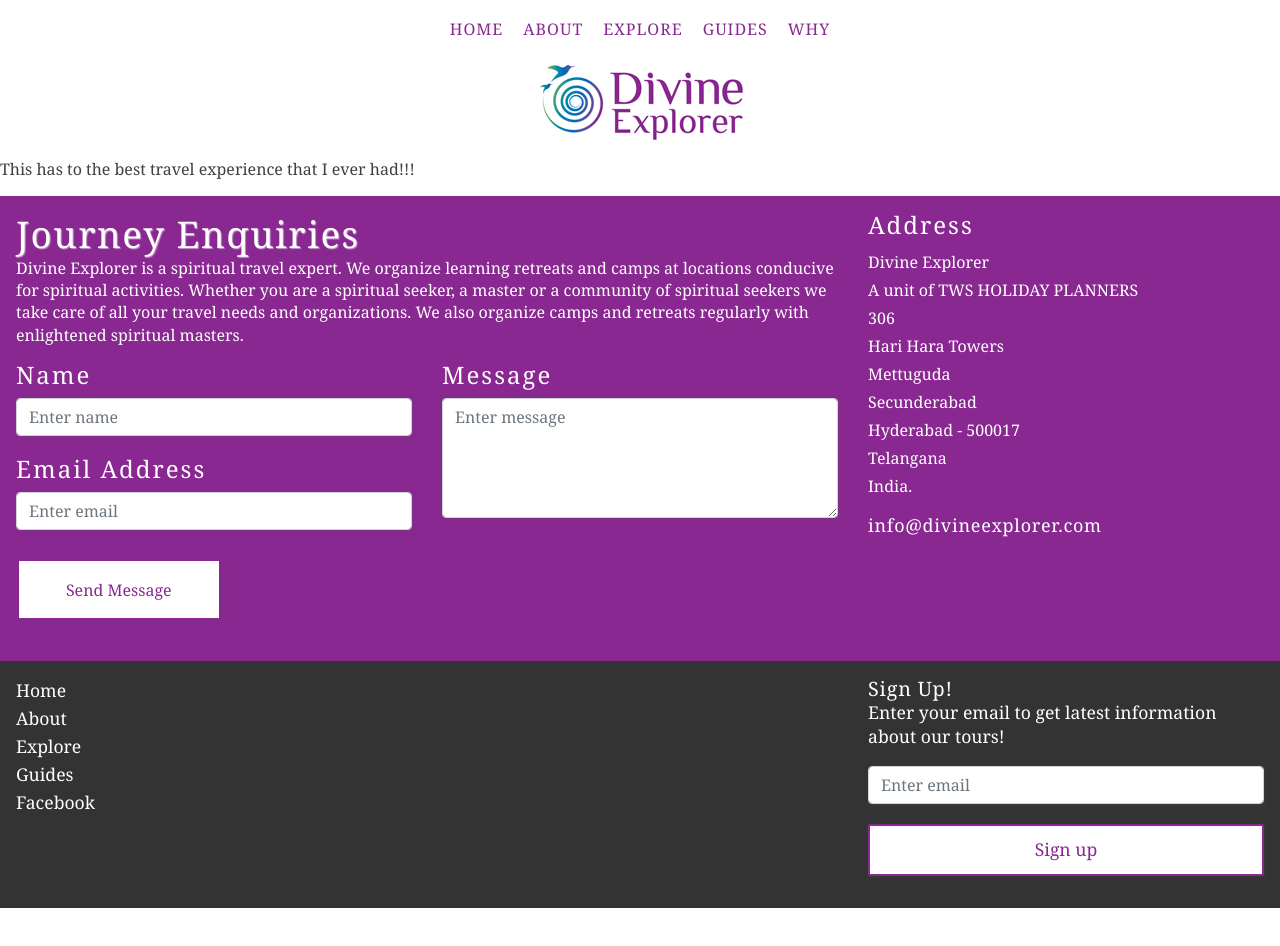
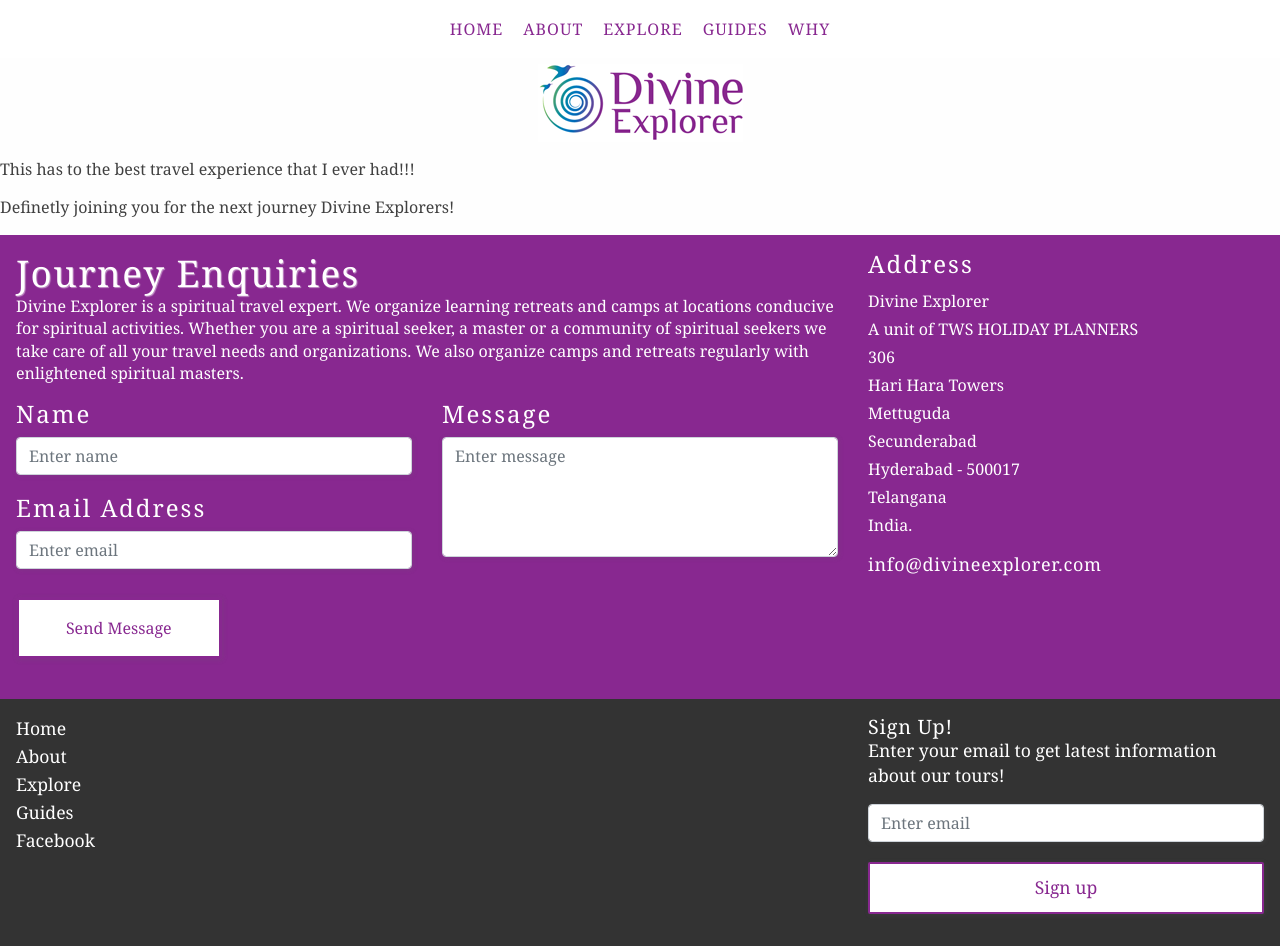
Before and after one commit to GHSKM/testDE, a Jekyll site: the page built from _divine-memories/fantastic-experience.md, in a window 1280 px wide and 946 px high. Built offline with Jekyll 4.4.1, drawn with Linux system fonts in a browser that asks for light colours; nearby versions of some CDN libraries.

Commit message:
Update from Forestry.io - fantastic-experience.md

```diff
--- a/_divine-memories/fantastic-experience.md
+++ b/_divine-memories/fantastic-experience.md
@@ -6,3 +6,5 @@
 date: 2018-04-01 21:28:59 +0000
 ---
 This has to the best travel experience that I ever had!!!
+
+Definetly joining you for the next journey Divine Explorers!
```
